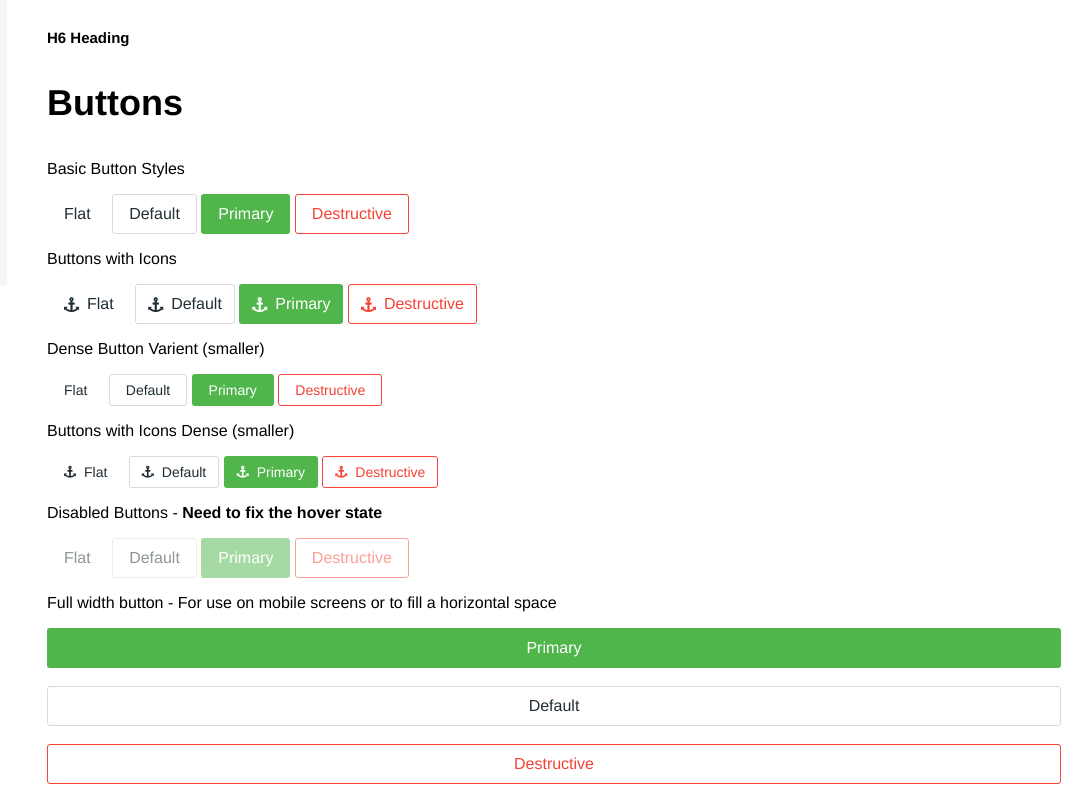
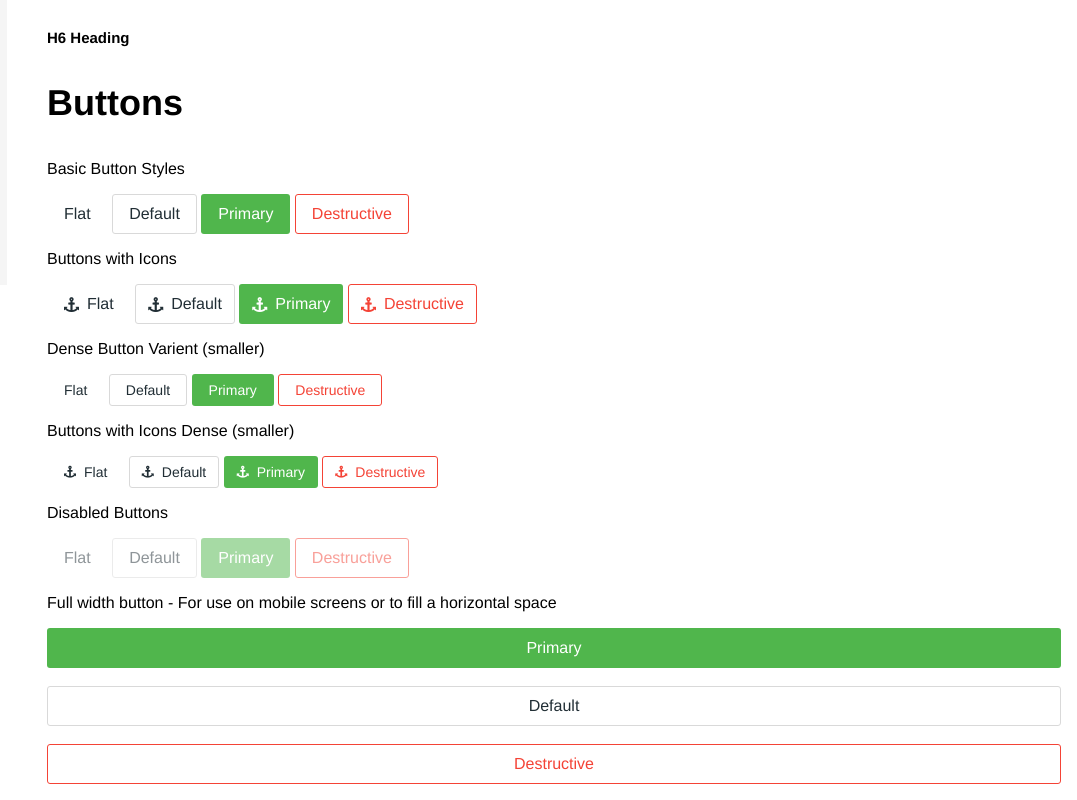
Before and after one commit to moxicdn/Moxi-Design, a website: page vitruvius-framework/public/index.html in a window 1280 px wide. Shown: the part 1315-2115 px from the top of the page, without its empty margins (203-1280 px from the left). Drawn offline with nearby package versions, Linux system fonts and the light colour scheme; a web font is replaced by a local one.

Commit message:
Taking noted fix out of index.html

```diff
--- a/vitruvius-framework/public/index.html
+++ b/vitruvius-framework/public/index.html
@@ -83,7 +83,7 @@
         <div class="md-btn md-btn-primary md-btn-icon md-btn-dense"><i class="fa fa-anchor" aria-hidden="true"></i>Primary</div>
         <div class="md-btn md-btn-destructive md-btn-icon md-btn-dense"><i class="fa fa-anchor" aria-hidden="true"></i>Destructive</div>
       </p>
-      <p>Disabled Buttons - <strong>Need to fix the hover state</strong></p>
+      <p>Disabled Buttons</p>
       <p>
         <div class="md-btn md-btn-flat md-btn-disabled">Flat</div>
         <div class="md-btn md-btn-default md-btn-disabled">Default</div>
```
